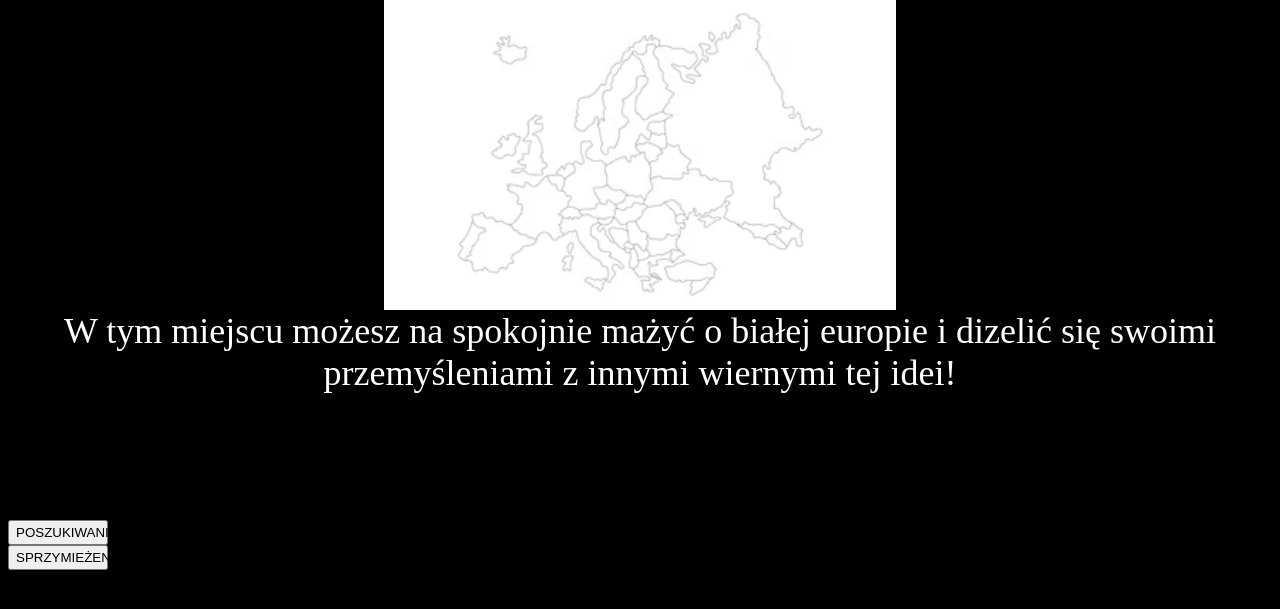
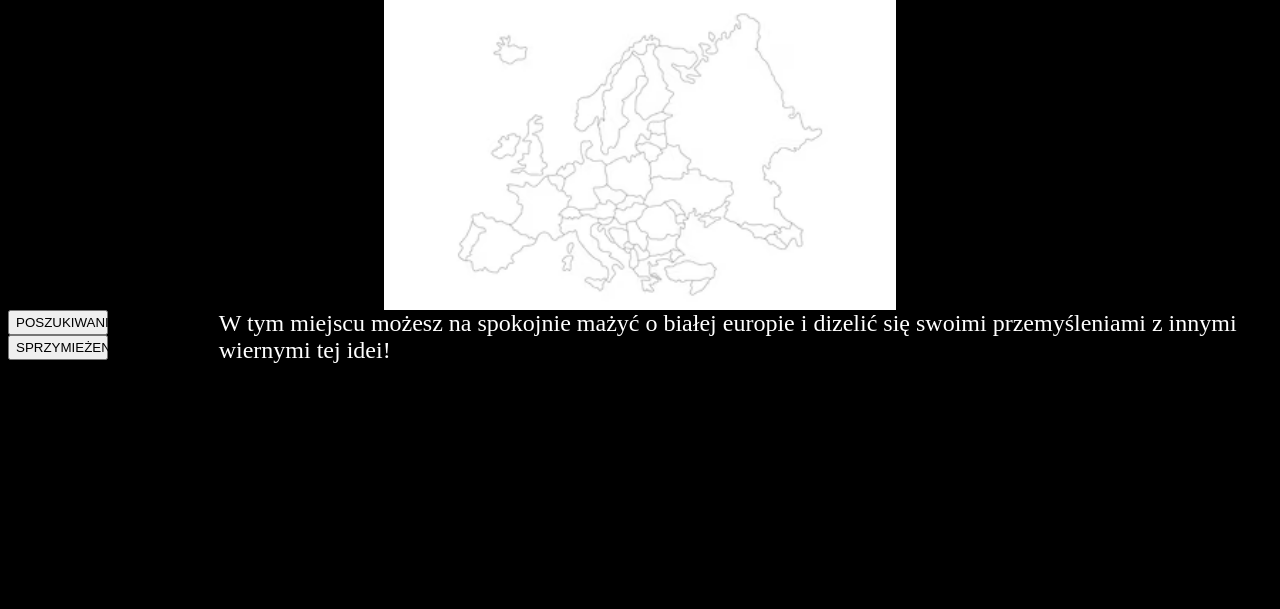
Before and after one commit to Kolpak24/Biala, a PHP site: page /glowna.php in a window 1280 px wide. Shown: the part 140-749 px from the top of the page. Run offline with PHP 8.4, Linux system fonts and the light colour scheme.

Commit message:
Update glowna.php

```diff
--- a/Biala/glowna.php
+++ b/Biala/glowna.php
@@ -7,10 +7,13 @@
 
 <style>
     body {background-color: black;}
+
     .biala {text-align: center; color: white; font-size: 36px;}
-    .form {text-align: center; color: white; font-size: 24px;}
-    .menu {text-align: left; color: white ; font-size: 24px;}
-    .lewo{text-align: left;}
+
+    .main{display: flex;}
+    .menu {flex: 1; text-align: left; color: white ; font-size: 24px;}
+    .form {flex: 5; text-align: left    ; color: white; font-size: 24px;}
+
     button {width:100px; height: 25px;}
 </style>
 
@@ -19,13 +22,18 @@
     <h1>Stronnictwo bialej europy</h1>
     <img src="bialaeuropa.avif" height="311,5" width="512">
     </div>
-    <div class="biala">
-        W tym miejscu możesz na spokojnie mażyć o białej europie i dizelić się swoimi przemyśleniami z innymi wiernymi tej idei!
-    </div>
-    <br><br><br><br><br><br><br>
-    <div class="menu">
-        <button type="button" onclick="location.href='poszukiwani.php'">POSZUKIWANI</button><br>
-        <button type="button" onclick="location.href=''">SPRZYMIEŻENI</button><br>
+
+    <div class="main">
+
+        <div class="menu">
+            <button type="button" onclick="location.href='poszukiwani.php'">POSZUKIWANI</button><br>
+            <button type="button" onclick="location.href=''">SPRZYMIEŻENI</button><br>
+        </div>
+
+        <div class="form">
+            W tym miejscu możesz na spokojnie mażyć o białej europie i dizelić się swoimi przemyśleniami z innymi wiernymi tej idei!
+        </div>
+
     </div>
 </body>
 </html>
```
